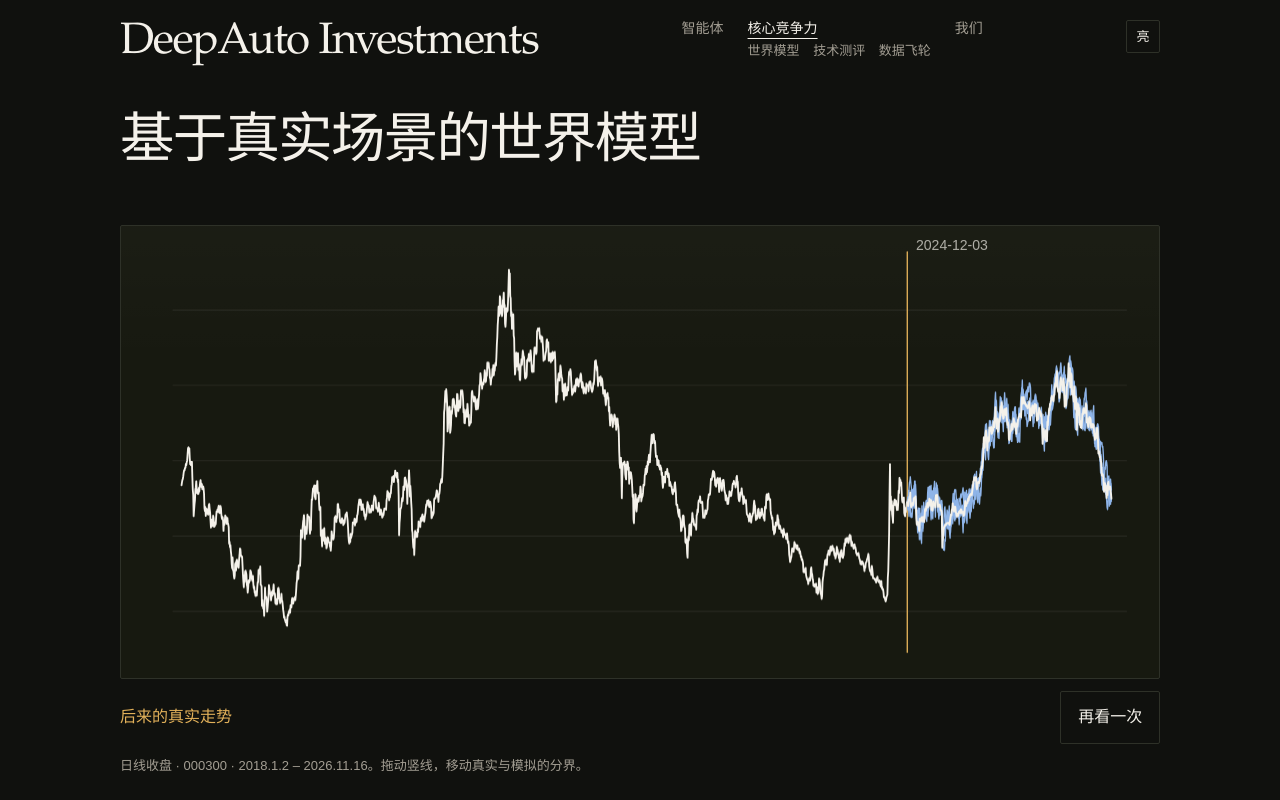
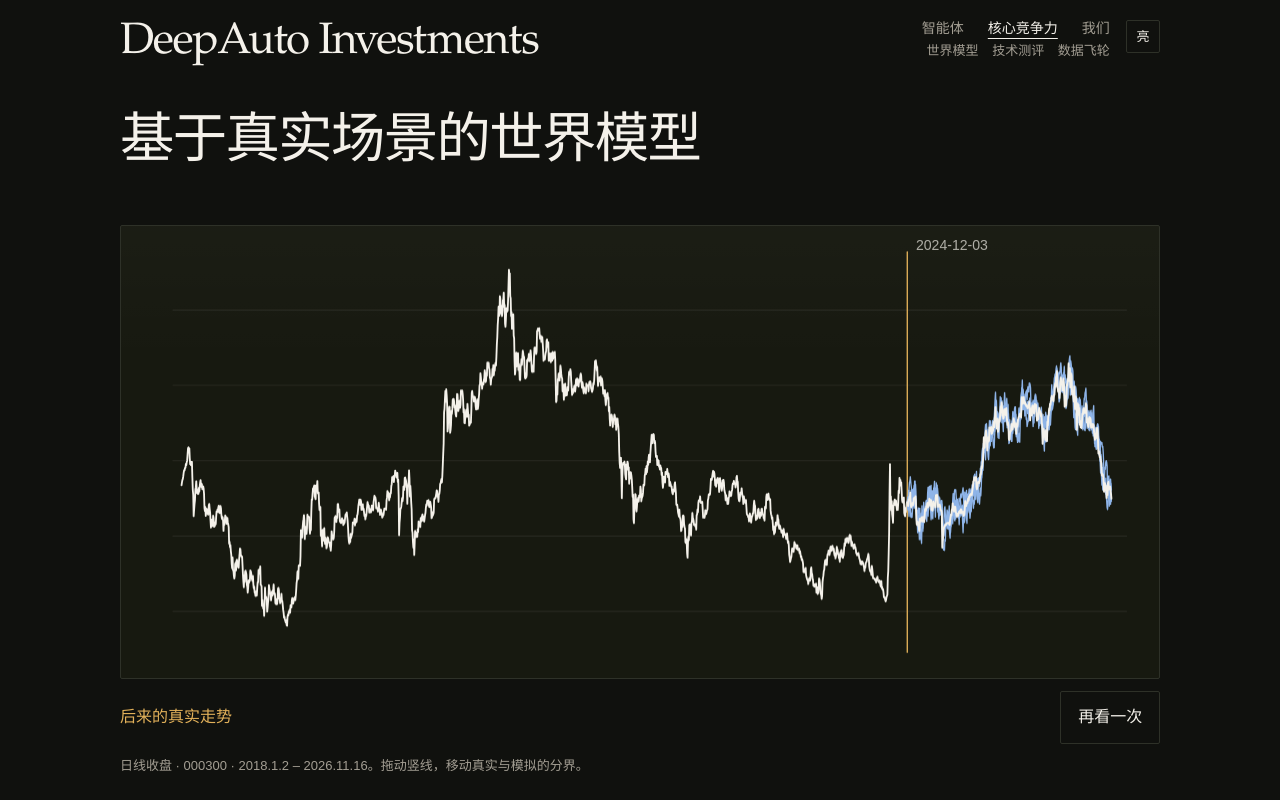
Before and after one commit to CordyZZZ/deepauto, a plain HTML site: page core.html in a window 1280 px wide. Shown: the top 800 px of the page. Drawn offline with Linux system fonts and the light colour scheme.

Commit message:
Keep the three nav titles together on every page.

```diff
--- a/core.html
+++ b/core.html
@@ -5,7 +5,7 @@
   <meta name="viewport" content="width=device-width, initial-scale=1">
   <title data-zh="DeepAuto Investments · 核心竞争力" data-en="DeepAuto Investments · Strength">DeepAuto Investments · 核心竞争力</title>
   <meta name="description" content="基于真实场景的世界模型、技术测评，以及数据飞轮 RSI。">
-  <link rel="stylesheet" href="styles.css?v=23">
+  <link rel="stylesheet" href="styles.css?v=25">
 </head>
 <body data-page="core">
   <main>
@@ -46,10 +46,10 @@
     </section>
   </main>
   <footer>DeepAuto Investments · Cordelia</footer>
-  <script src="lang.js?v=23"></script>
-  <script src="nav.js?v=23"></script>
-  <script src="csi.js?v=23"></script>
-  <script src="world.js?v=23"></script>
-  <script src="loop.js?v=23"></script>
+  <script src="lang.js?v=25"></script>
+  <script src="nav.js?v=25"></script>
+  <script src="csi.js?v=25"></script>
+  <script src="world.js?v=25"></script>
+  <script src="loop.js?v=25"></script>
 </body>
 </html>
--- a/nav.js
+++ b/nav.js
@@ -33,16 +33,13 @@
     return a;
   }
 
-  const agent = link(...MAIN[0], false);
-  agent.classList.add("nav-agent");
-  const core = link(...MAIN[1], false);
-  core.classList.add("nav-core");
-  const we = link(...MAIN[2], false);
-  we.classList.add("nav-we");
+  const main = document.createElement("div");
+  main.className = "nav-main";
+  MAIN.forEach((item) => main.append(link(...item, false)));
   const sub = document.createElement("div");
   sub.className = "nav-sub";
   PARTS.forEach((item) => sub.append(link(...item, true)));
-  nav.append(agent, core, sub, we);
+  nav.append(main, sub);
 
   const toggle = document.createElement("button");
   toggle.type = "button";
@@ -71,6 +68,9 @@
 
   markCurrent();
   window.addEventListener("hashchange", markCurrent);
-  header.append(mark, nav, toggle);
+  const side = document.createElement("div");
+  side.className = "nav-side";
+  side.append(nav, toggle);
+  header.append(mark, side);
   document.body.prepend(header);
 })();
--- a/styles.css
+++ b/styles.css
@@ -87,28 +87,29 @@ a { color: inherit; }
   text-decoration: none;
 }
 
-.nav {
-  display: grid;
-  grid-template-columns: auto auto auto;
-  column-gap: 1.5rem;
-  row-gap: 0.4rem;
-  align-items: center;
-  justify-content: end;
+.nav-side {
+  display: flex;
+  align-items: flex-start;
+  gap: 1rem;
   flex: 0 0 auto;
 }
 
-.nav-agent { grid-column: 1; grid-row: 1; }
-.nav-core { grid-column: 2; grid-row: 1; justify-self: start; }
-.nav-we { grid-column: 3; grid-row: 1; }
+.nav {
+  display: flex;
+  flex-direction: column;
+  align-items: flex-end;
+  gap: 0.4rem;
+}
 
+.nav-main,
 .nav-sub {
-  grid-column: 2;
-  grid-row: 2;
   display: flex;
-  justify-content: flex-start;
-  gap: 0.85rem;
+  align-items: center;
   white-space: nowrap;
 }
+
+.nav-main { gap: 1.5rem; }
+.nav-sub { gap: 0.85rem; }
 
 .nav a {
   color: var(--muted);
@@ -854,6 +855,11 @@ footer {
   font-size: 0.8125rem;
 }
 
+@media (max-width: 900px) {
+  .top { flex-direction: column; align-items: flex-start; gap: 0.85rem; }
+  .mark { max-width: none; }
+}
+
 @media (max-width: 720px) {
   .people,
   .cards { grid-template-columns: 1fr; }
@@ -876,7 +882,6 @@ footer {
 }
 
 @media (max-width: 520px) {
-  .top { align-items: flex-start; flex-direction: column; gap: 0.75rem; }
   .people { grid-template-columns: 1fr; }
 }
 
```
Also changed, not shown: agent.html (+4 -4 lines), index.html (+3 -3 lines).
